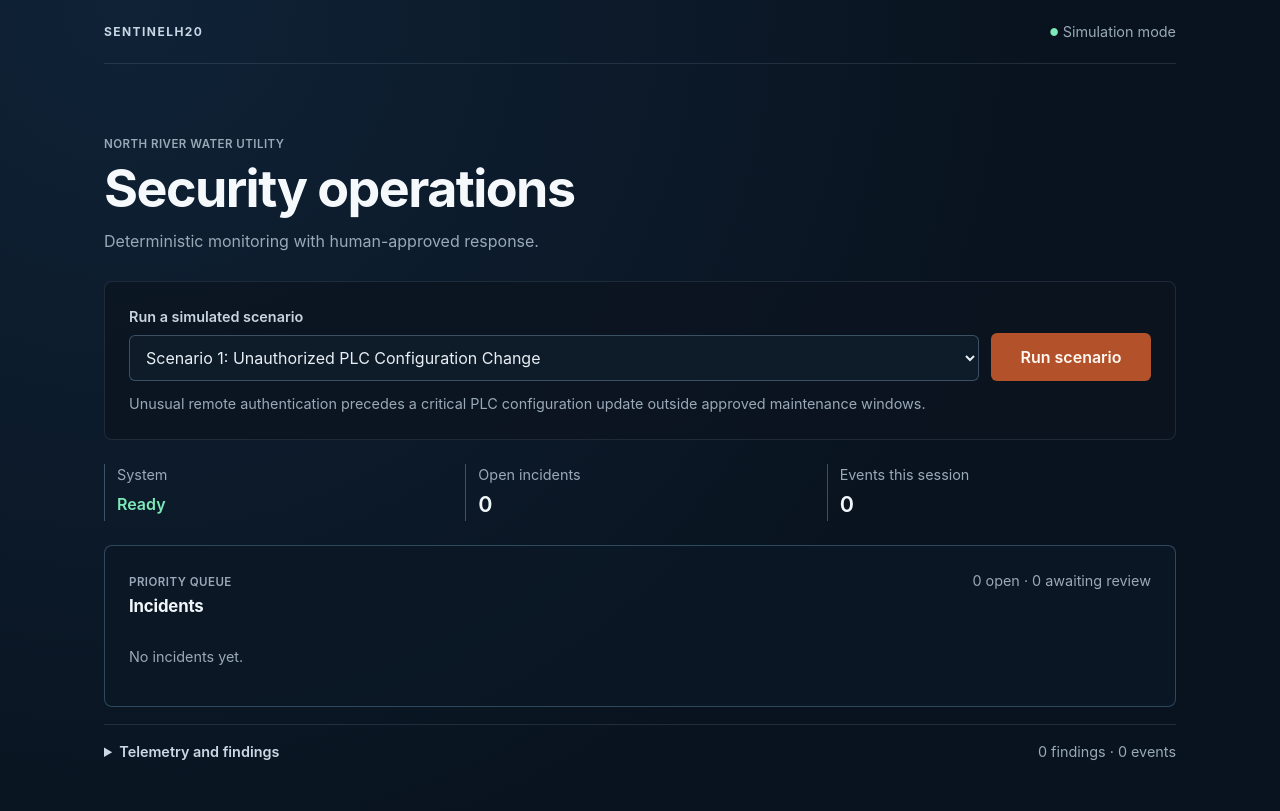
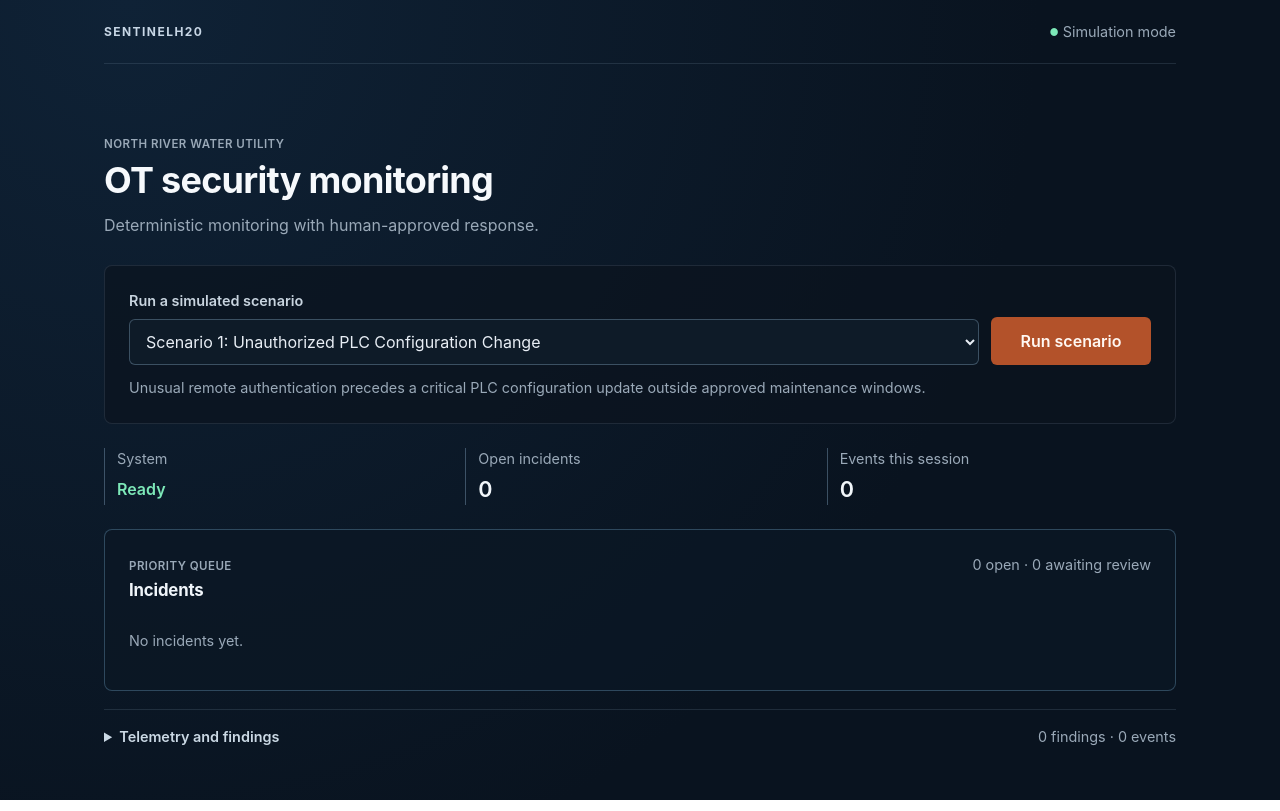
Before and after one commit to pnations/Sentinel, a React (Vite) app in the folder apps/web/: page / in a window 1280 px wide. Built offline with nearby package versions, Linux system fonts and the light colour scheme.

Commit message:
updated product description

```diff
--- a/apps/web/src/App.css
+++ b/apps/web/src/App.css
@@ -5,7 +5,7 @@
 .simulation-mode { margin: 0; color: var(--text-muted); font-size: var(--text-meta); }.simulation-mode span { color: var(--ok); font-size: 0.7em; vertical-align: 0.1em; }
 
 .workspace-intro { padding: clamp(2rem, 7vw, 4.5rem) 0 1.75rem; }.workspace-intro .eyebrow { margin-bottom: 0.4rem; }
-h1 { margin: 0; color: #f6f9fc; font-size: clamp(2rem, 5vw, 3.25rem); line-height: 1.1; letter-spacing: -0.03em; }.subtitle { max-width: 62ch; margin: var(--space-2) 0 0; color: var(--text-muted); }
+h1 { margin: 0; color: #f6f9fc; font-size: clamp(1.5rem, 3.5vw, 2.25rem); line-height: 1.15; letter-spacing: -0.02em; }.subtitle { max-width: 62ch; margin: var(--space-2) 0 0; color: var(--text-muted); }
 
 .panel { padding: var(--space-3); background: rgba(12, 20, 31, 0.72); border: 1px solid rgba(120, 145, 165, 0.18); border-radius: 8px; }.panel h2 { margin: 0; color: #f0f5fa; font-size: 1.05rem; letter-spacing: -0.01em; }.panel-heading { display: flex; align-items: baseline; justify-content: space-between; gap: var(--space-2); }.eyebrow { margin: 0 0 0.2rem; color: var(--text-muted); font-size: 0.72rem; font-weight: 600; letter-spacing: 0.04em; text-transform: uppercase; }.meta { margin: var(--space-1) 0 0; color: var(--text-muted); font-size: var(--text-meta); }
 
--- a/apps/web/src/App.tsx
+++ b/apps/web/src/App.tsx
@@ -56,7 +56,7 @@
 
       <section className="workspace-intro" aria-labelledby="workspace-title">
         <p className="eyebrow">North River Water Utility</p>
-        <h1 id="workspace-title">Security operations</h1>
+        <h1 id="workspace-title">OT security monitoring</h1>
         <p className="subtitle">Deterministic monitoring with human-approved response.</p>
       </section>
 
```
